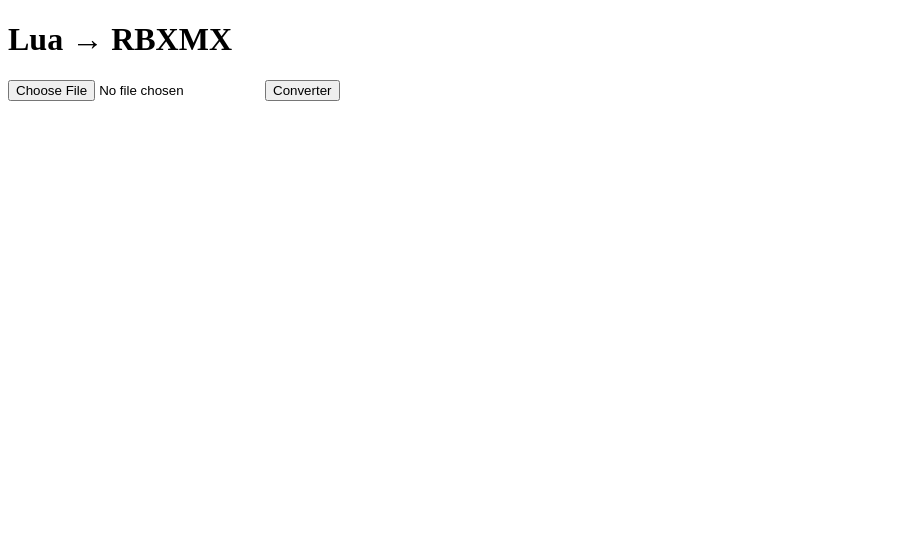
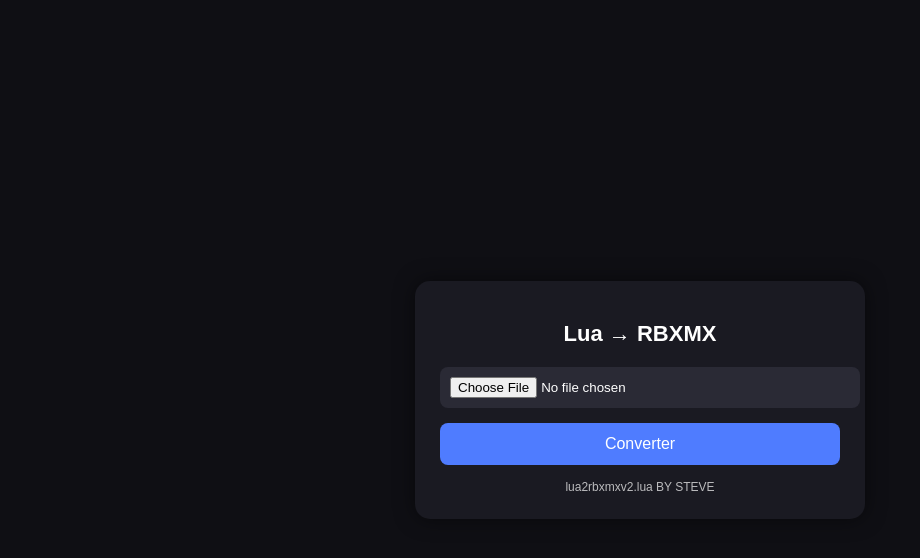
Before and after one commit to AdmBrookhavenScripts/testluaa, a website: page public/index.html in a window 1280 px wide. Shown: the whole page, without its empty margins (0-920 px from the left). Drawn offline with Linux system fonts and the light colour scheme.

Commit message:
Update index.html

```diff
--- a/public/index.html
+++ b/public/index.html
@@ -1,25 +1,91 @@
 <!DOCTYPE html>
-<html>
+<html lang="en">
+<head>
+<meta charset="UTF-8">
+<meta name="viewport" content="width=device-width, initial-scale=1.0">
+<title>Lua → RBXMX</title>
+
+<style>
+    body {
+        margin: 0;
+        font-family: Arial, sans-serif;
+        background: #0f0f14;
+        color: white;
+        display: flex;
+        justify-content: center;
+        align-items: center;
+        height: 100vh;
+    }
+
+    .container {
+        background: #1a1a22;
+        padding: 25px;
+        border-radius: 15px;
+        width: 90%;
+        max-width: 400px;
+        box-shadow: 0 0 20px rgba(0,0,0,0.5);
+        text-align: center;
+    }
+
+    h1 {
+        margin-bottom: 20px;
+        font-size: 22px;
+    }
+
+    input[type="file"] {
+        width: 100%;
+        padding: 10px;
+        background: #2a2a35;
+        border: none;
+        border-radius: 8px;
+        color: white;
+        margin-bottom: 15px;
+    }
+
+    button {
+        width: 100%;
+        padding: 12px;
+        background: #4f7cff;
+        border: none;
+        border-radius: 8px;
+        color: white;
+        font-size: 16px;
+        cursor: pointer;
+        transition: 0.2s;
+    }
+
+    button:hover {
+        background: #3a63d8;
+    }
+
+    .footer {
+        margin-top: 15px;
+        font-size: 12px;
+        opacity: 0.7;
+    }
+
+    @media (max-width: 500px) {
+        .container {
+            width: 85%;
+        }
+    }
+</style>
+</head>
+
 <body>
 
-<h1>Lua → RBXMX</h1>
+<div class="container">
+    <h1>Lua → RBXMX</h1>
 
-<form
-    action="/convert"
-    method="post"
-    enctype="multipart/form-data"
->
-    <input
-        type="file"
-        name="file"
-        accept=".lua"
-        required
-    >
+    <form action="/convert" method="post" enctype="multipart/form-data">
+        <input type="file" name="file" accept=".lua" required>
+        <button type="submit">Converter</button>
+    </form>
 
-    <button type="submit">
-        Converter
-    </button>
-</form>
+    <div class="footer">
+        lua2rbxmxv2.lua BY STEVE
+    </div>
+</div>
 
 </body>
 </html>
```
